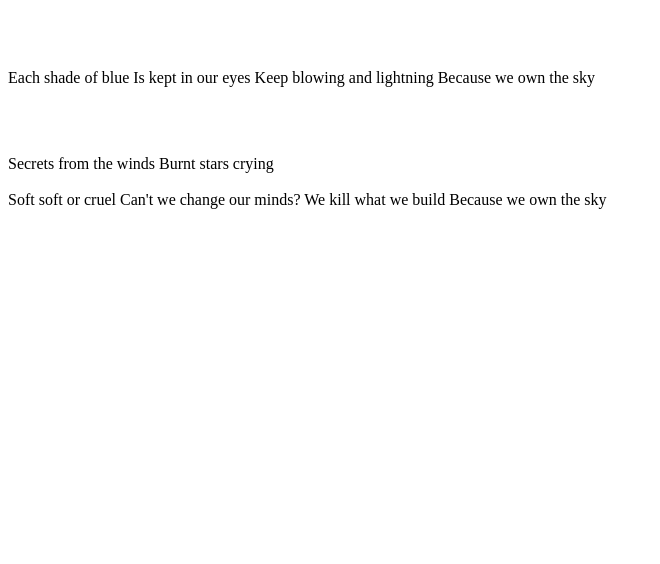
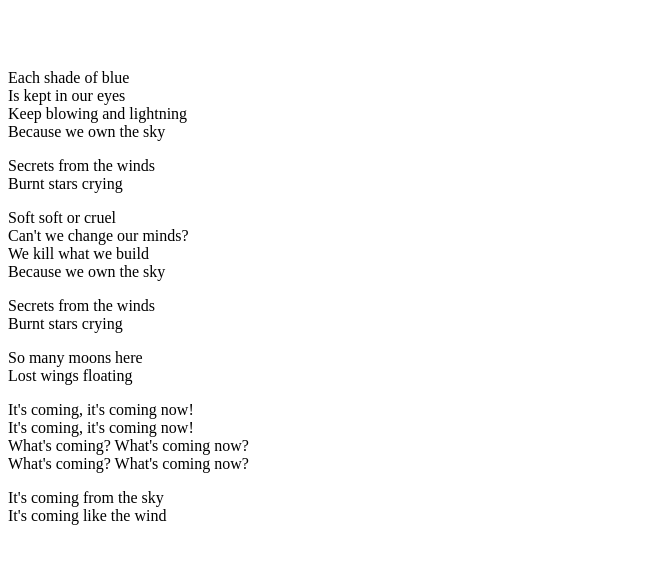
Before and after one commit to kata-oill/kodilla-repo, a plain HTML site: page index.html in a window 1280 px wide. Shown: the part 110-674 px from the top of the page, without its empty margins (0-660 px from the left). Drawn offline with Linux system fonts and the light colour scheme.

Commit message:
Update  index.html

```diff
--- a/index.html
+++ b/index.html
@@ -7,18 +7,25 @@
 	<h1>Title: We own the sky</h1>
 	<h2>M83</h2>
 	<br><br>
-	<p>Each shade of blue
-	Is kept in our eyes
-	Keep blowing and lightning
+	<p>Each shade of blue<br>
+	Is kept in our eyes<br>
+	Keep blowing and lightning<br>
 	Because we own the sky</p>
-	<br><br>
-	<p>Secrets from the winds
-	Burnt stars crying
-	<br><br>
-	Soft soft or cruel
-	Can't we change our minds?
-	We kill what we build
+	<p>Secrets from the winds<br>
+	Burnt stars crying</p>
+	<p>Soft soft or cruel<br>
+	Can't we change our minds?<br>
+	We kill what we build<br>
 	Because we own the sky</p>
-
+	<p>Secrets from the winds<br>
+	Burnt stars crying</p>
+	<p>So many moons here<br>
+	Lost wings floating</p>
+	<p>It's coming, it's coming now!<br>
+	It's coming, it's coming now!<br>
+	What's coming? What's coming now?<br>
+	What's coming? What's coming now?</p>
+	<p>It's coming from the sky<br>
+	It's coming like the wind</p>
 </body>
 </html>
```
